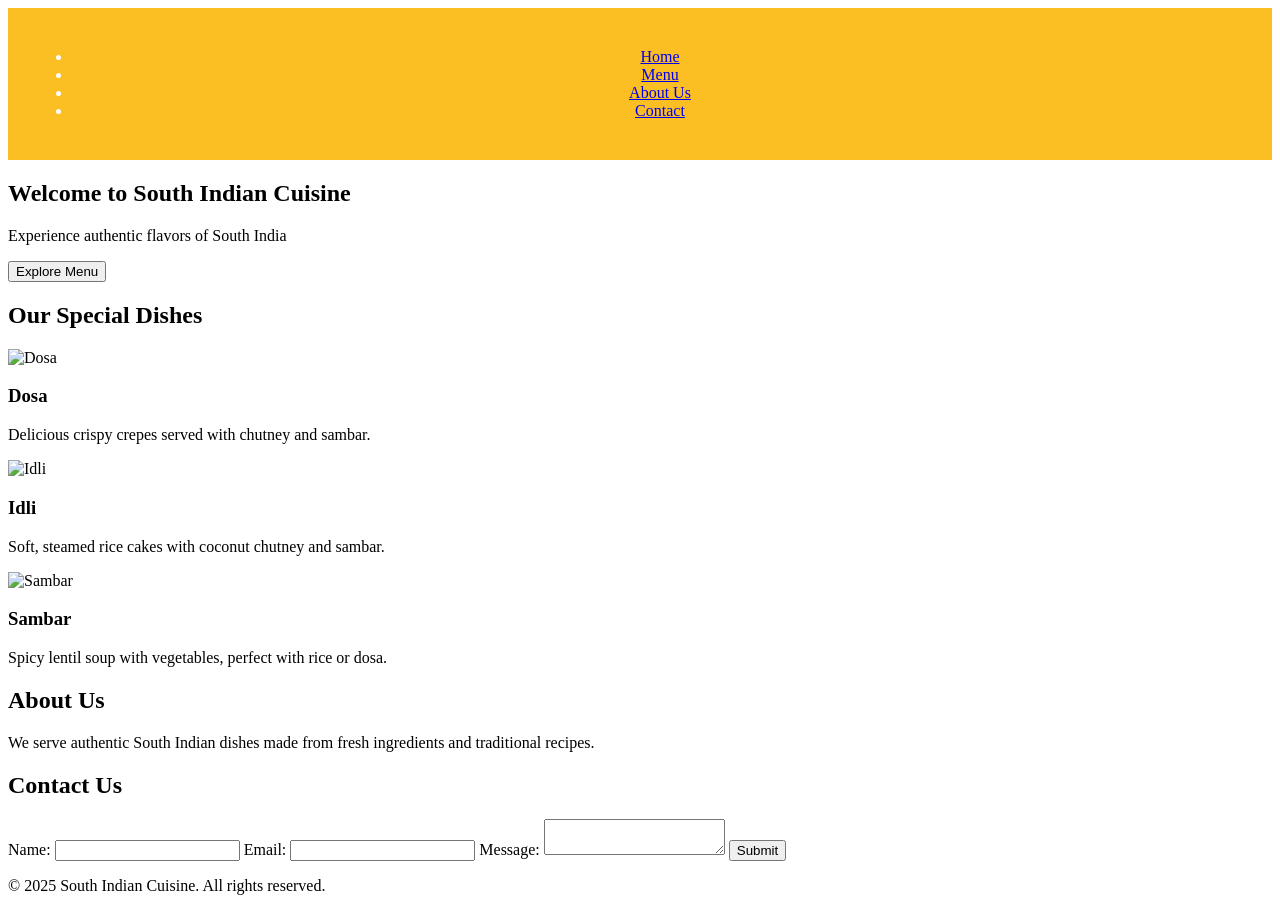
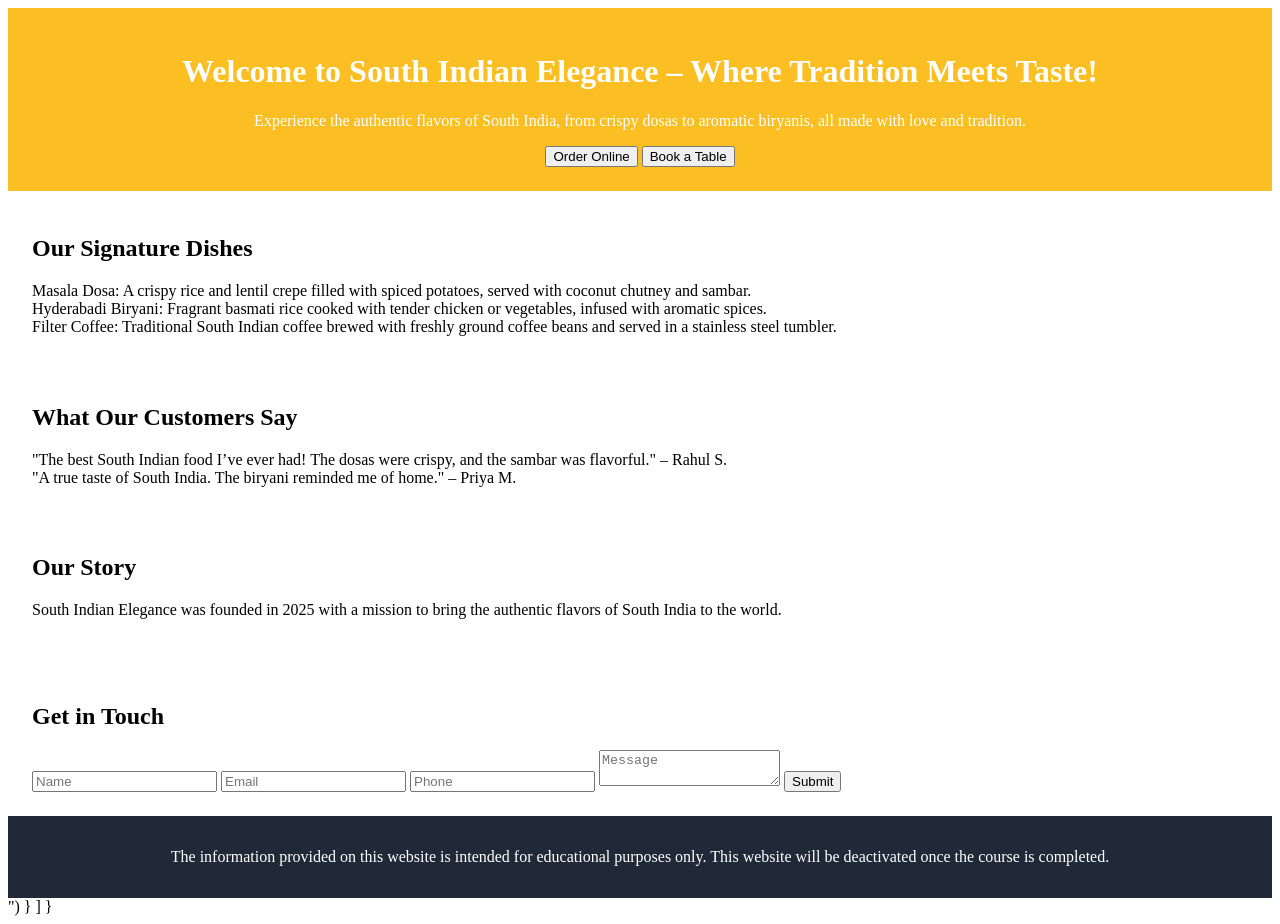
Before and after one commit to KSVikas424/SouthIndianCuisine, a plain HTML site: page index.html in a window 1280 px wide. Drawn offline with Linux system fonts and the light colour scheme.

Commit message:
Update index.html

```diff
--- a/index.html
+++ b/index.html
@@ -1,83 +1,58 @@
+<!-- index.html -->
 <!DOCTYPE html>
 <html lang="en">
 <head>
     <meta charset="UTF-8">
     <meta name="viewport" content="width=device-width, initial-scale=1.0">
-  <title>South Indian Cuisine</title>
+    <title>South Indian Elegance</title>
     <link rel="stylesheet" href="styles.css">
 </head>
 <body>
-  <!-- Navigation Bar -->
     <header>
-    <nav>
-      <ul>
-        <li><a href="#">Home</a></li>
-        <li><a href="#">Menu</a></li>
-        <li><a href="#">About Us</a></li>
-        <li><a href="#">Contact</a></li>
-      </ul>
-    </nav>
+        <h1>Welcome to South Indian Elegance – Where Tradition Meets Taste!</h1>
+        <p>Experience the authentic flavors of South India, from crispy dosas to aromatic biryanis, all made with love and tradition.</p>
+        <button onclick="alert('Order Online clicked!')">Order Online</button>
+        <button onclick="alert('Book a Table clicked!')">Book a Table</button>
     </header>
 
-  <!-- Hero Section -->
-  <section id="hero">
-    <div class="hero-content">
-      <h1>Welcome to South Indian Cuisine</h1>
-      <p>Experience authentic flavors of South India</p>
-      <button onclick="window.location.href='#menu'">Explore Menu</button>
+    <section class="featured-dishes">
+        <h2>Our Signature Dishes</h2>
+        <div>
+            <div>Masala Dosa: A crispy rice and lentil crepe filled with spiced potatoes, served with coconut chutney and sambar.</div>
+            <div>Hyderabadi Biryani: Fragrant basmati rice cooked with tender chicken or vegetables, infused with aromatic spices.</div>
+            <div>Filter Coffee: Traditional South Indian coffee brewed with freshly ground coffee beans and served in a stainless steel tumbler.</div>
         </div>
     </section>
 
-  <!-- Menu Section -->
-  <section id="menu">
-    <h2>Our Special Dishes</h2>
-    <div class="menu-items">
-      <div class="menu-item">
-        <img src="dosa.jpg" alt="Dosa">
-        <h3>Dosa</h3>
-        <p>Delicious crispy crepes served with chutney and sambar.</p>
-      </div>
-      <div class="menu-item">
-        <img src="idli.jpg" alt="Idli">
-        <h3>Idli</h3>
-        <p>Soft, steamed rice cakes with coconut chutney and sambar.</p>
-      </div>
-      <div class="menu-item">
-        <img src="sambar.jpg" alt="Sambar">
-        <h3>Sambar</h3>
-        <p>Spicy lentil soup with vegetables, perfect with rice or dosa.</p>
-      </div>
-    </div>
+    <section class="testimonials">
+        <h2>What Our Customers Say</h2>
+        <div>"The best South Indian food I’ve ever had! The dosas were crispy, and the sambar was flavorful." – Rahul S.</div>
+        <div>"A true taste of South India. The biryani reminded me of home." – Priya M.</div>
     </section>
 
-  <!-- About Us Section -->
-  <section id="about">
-    <h2>About Us</h2>
-    <p>We serve authentic South Indian dishes made from fresh ingredients and traditional recipes.</p>
+    <section class="about">
+        <h2>Our Story</h2>
+        <p>South Indian Elegance was founded in 2025 with a mission to bring the authentic flavors of South India to the world.</p>
     </section>
 
-  <!-- Contact Section -->
-  <section id="contact">
-    <h2>Contact Us</h2>
-    <form id="contact-form">
-      <label for="name">Name:</label>
-      <input type="text" id="name" required>
-
-      <label for="email">Email:</label>
-      <input type="email" id="email" required>
-
-      <label for="message">Message:</label>
-      <textarea id="message" required></textarea>
-
+    <section class="contact">
+        <h2>Get in Touch</h2>
+        <form>
+            <input type="text" placeholder="Name" required>
+            <input type="email" placeholder="Email" required>
+            <input type="tel" placeholder="Phone" required>
+            <textarea placeholder="Message" required></textarea>
             <button type="submit">Submit</button>
         </form>
     </section>
 
-  <!-- Footer -->
-  <footer>
-    <p>&copy; 2025 South Indian Cuisine. All rights reserved.</p>
+    <footer class="footer">
+        <p>The information provided on this website is intended for educational purposes only. This website will be deactivated once the course is completed.</p>
     </footer>
 
     <script src="script.js"></script>
 </body>
-</html>
+</html>")
+    }
+  ]
+}
```
Lines whose indentation alone changed are shown as unchanged.
